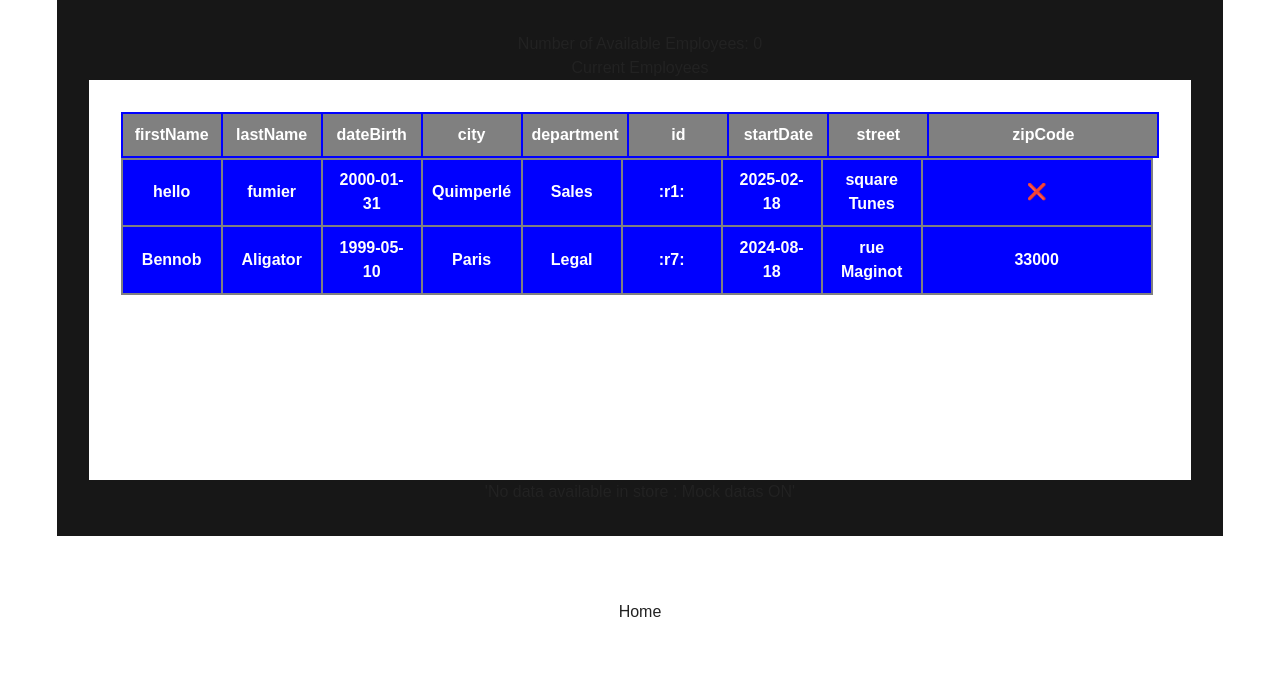
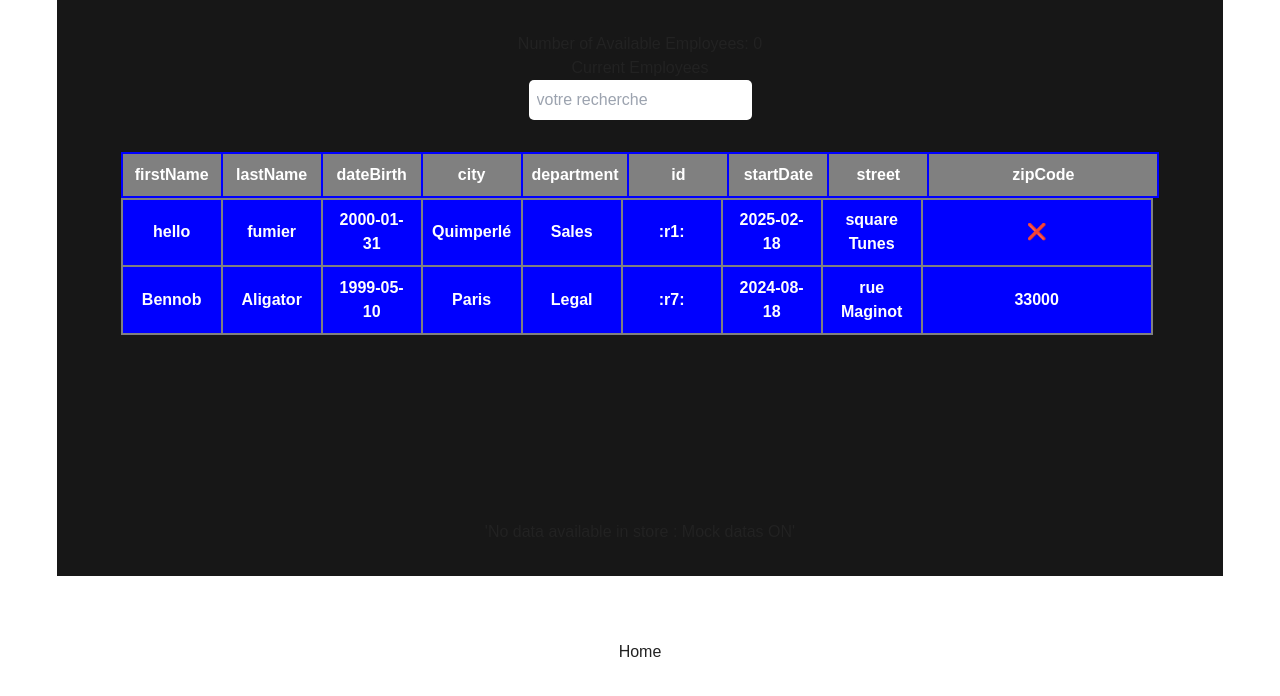
Before and after one commit to Mil00Z/hr-net, a Next.js app: page /employees in a window 1280 px wide. Shown: the top 696 px of the page. Built offline with nearby package versions, Linux system fonts and the light colour scheme.

Commit message:
globalsearch by one by one version 1

```diff
--- a/src/components/DataTable/Datatable.tsx
+++ b/src/components/DataTable/Datatable.tsx
@@ -1,3 +1,4 @@
+import {useState} from 'react';
 import {useSelector} from 'react-redux';
 
 import mock from '@/datas/mockTest';
@@ -7,6 +8,7 @@ import '@/styles/components/Datatable.scss';
 
 const DataTable = ({drillingDatas}) => {
 
+  const [search,setSearch] = useState('');
 
   const employees = useSelector((state) => state.user.employees);
 
@@ -14,13 +16,59 @@ const DataTable = ({drillingDatas}) => {
   localStorage.setItem('employees', JSON.stringify(employees));
 
 
-  //testing data Callback
+  //Choisir si on automatise la création des labels avec les intitulés du form initial
   const colLabels = Object.keys(employees[0] ? employees[0] : mock[0]);
+
+  //Ou utiliser un object statique formatté à la main
+  // const colLabels =  [
+  //   { title: 'First Name' },
+  //   { title: 'Last Name' },
+  //   { title: 'Start Date' },
+  //   { title: 'Department' },
+  //   { title: 'Date of Birth' },
+  //   { title: 'Street' },
+  //   { title: 'City' },
+  //   { title: 'State'},
+  //   { title: 'Zip Code'}
+  // ];
+
   const rowdatas = employees.length > 0 ? employees : mock;
+
+  function globalSearch(element){
+
+    setSearch(element);
+    console.log(element)
+
+    const filteredElements = mock.filter((row) =>{
+
+      const lastNameFilter = row.lastName.toLowerCase().includes(element.toLowerCase());
+      const firstNameFilter = row.firstName.toLowerCase().includes(element.toLowerCase());
+      const dateOfBirthFilter = row.dateBirth.toLowerCase().includes(element.toLowerCase());
+      const cityFilter = row.city.toLowerCase().includes(element.toLowerCase());
+      const departmentFilter = row.department.toLowerCase().includes(element.toLowerCase());
+      const startDateFilter = row.startDate.toLowerCase().includes(element.toLowerCase());
+      const streetFilter = row.street.toLowerCase().includes(element.toLowerCase());
+      const zipCodeFilter = row.zipCode.toLowerCase().includes(element.toLowerCase());
+
+      return lastNameFilter || firstNameFilter || dateOfBirthFilter || cityFilter || departmentFilter || startDateFilter || streetFilter || zipCodeFilter;
+    })
+
+    console.log(filteredElements);
+
+  }
 
 
   return(
     <>
+
+      <div className="top">
+        <div className="filtering"></div>
+        <div className="searching">
+          <input type="search" placeholder="votre recherche" onChange={(event)=>{globalSearch(event.target.value)}} />
+        </div>
+
+      </div>
+
       <table id="employee-table" className="display data-table">
 
         <thead>
@@ -35,7 +83,7 @@ const DataTable = ({drillingDatas}) => {
 
 
         <tbody>
-          {rowdatas.map((row,index) => {
+          {mock.map((row,index) => {
 
             return(
               <tr key={`id-${index}`} className="">
@@ -50,6 +98,11 @@ const DataTable = ({drillingDatas}) => {
         </tbody>
       </table>
 
+      <div className="bottom">
+        <div className="details"></div>
+        <div className="pagination"></div>
+      </div>
+
     </>
 
   )
--- a/src/styles/components/Datatable.scss
+++ b/src/styles/components/Datatable.scss
@@ -1,8 +1,14 @@
+.datas-container{
+
+  background:var(--background);
+
+}
+
 .data-table{
   display:flex;
   flex-direction: column;
   min-height:50vh;
-  background:var(--background);
+
   padding:2rem;
   color:var(--color-white);
 }
```
